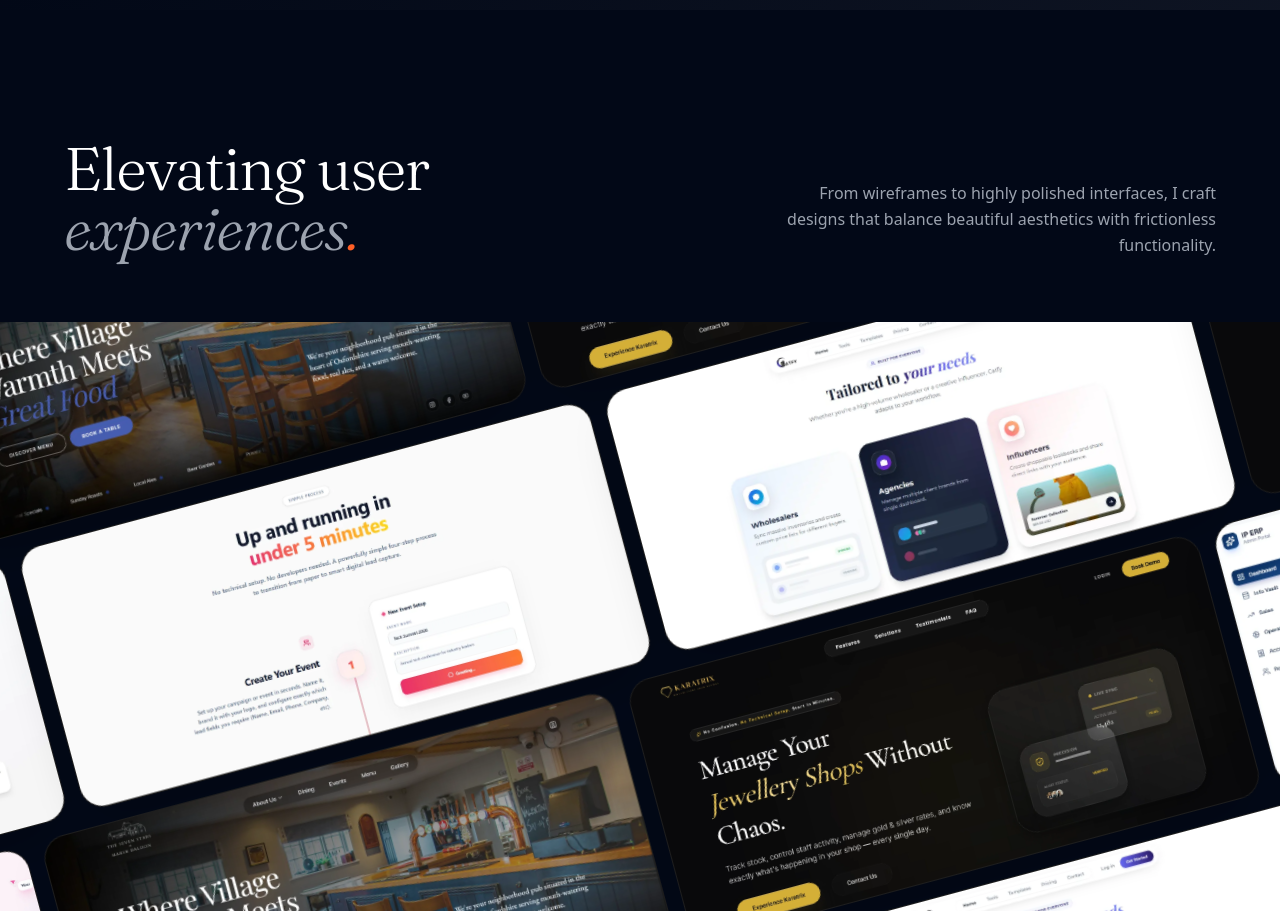
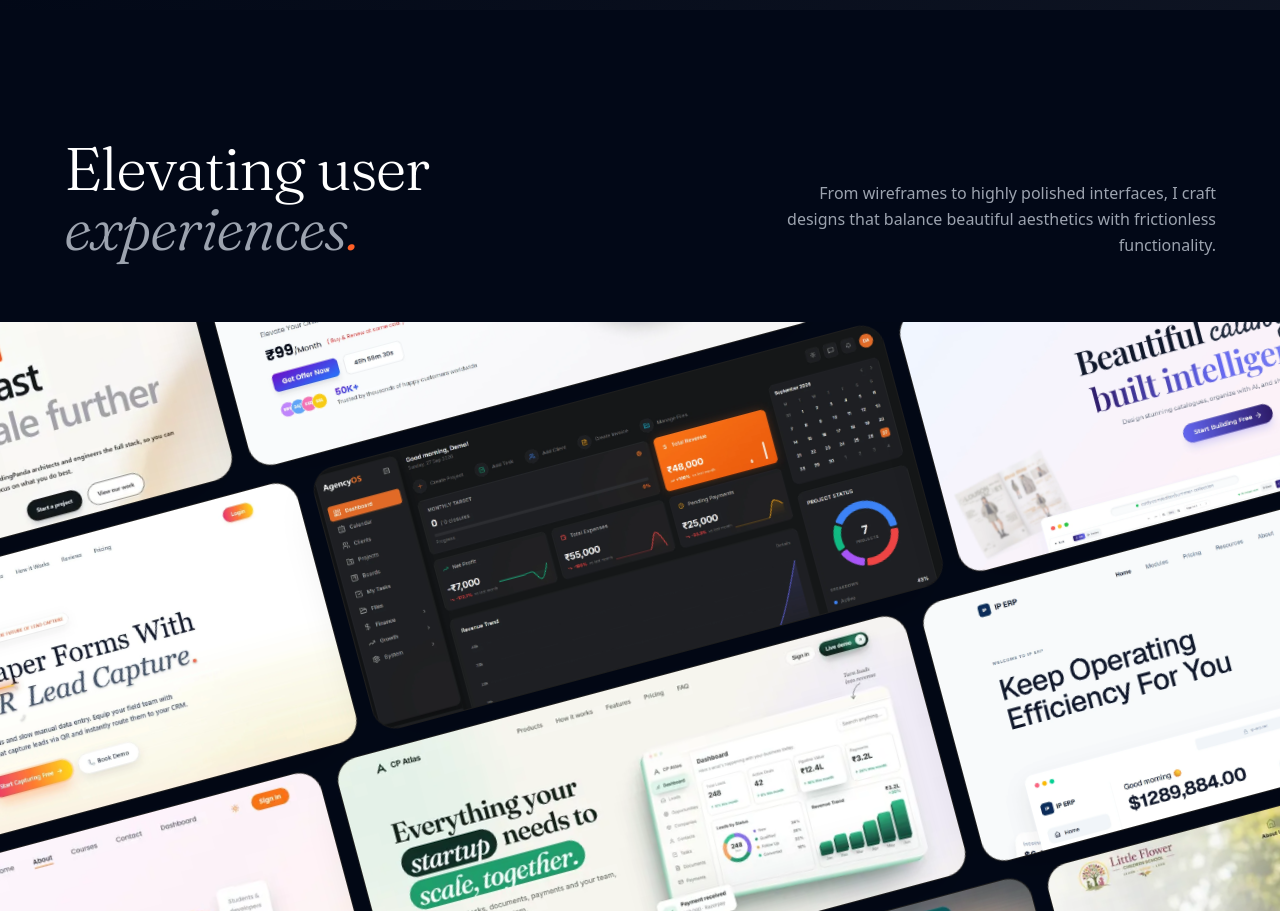
Before and after one commit to Ayushkush1/portfolio2.0, a Next.js app: page / in a window 1280 px wide. Shown: the part 8860-9771 px from the top of the page. Built offline with nearby package versions, Linux system fonts and the light colour scheme; no server answers.

Commit message:
feat: add DesignShowcase and GridMotion components for interactive image displays

```diff
--- a/src/components/DesignShowcase.tsx
+++ b/src/components/DesignShowcase.tsx
@@ -3,37 +3,29 @@ import { motion } from "framer-motion";
 import { useRef } from "react";
 import GridMotion from "./GridMotion";
 
+// Every image shows once across the two fully-visible middle rows:
+// the first half goes in the upper middle row, the rest in the lower one.
+// The top & bottom rows reuse these automatically, so just add or remove lines here.
 const designs = [
-    // Row 1
     "/assets/AgencyOS_1.webp",
     "/assets/Catfy_LandignPage1.webp",
     "/assets/TheSevenStar_LandingPage1.webp",
     "/assets/Karatrix_LandingPage1.webp",
-
-    // Row 2
-    "/assets/Erp_Dashboard.webp",
-    "/assets/Catfy_LandignPage2.webp",
+    "/assets/sites/kokalachi.webp",
+    "/assets/sites/little-flower-schools.webp",
     "/assets/CodignPanda_LandignPage1.webp",
     "/assets/Leadzenor_LandingPage1.webp",
-
-    // Row 3
+    "/assets/sites/cp-atlas.webp",
     "/assets/Erp_LandinPage1.webp",
+    "/assets/sites/coding-pandas-studio.webp",
     "/assets/EricHost1.webp",
-    "/assets/Leadzenor_LandingPage2.webp",
-
-    // Row 4
-    "/assets/Catfy_LandignPage3.webp",
-    "/assets/Karatrix_LandingPage2.webp",
-    "/assets/TheSevenStar_LandingPage3.webp",
+    "/assets/sites/neatroots.webp",
+    "/assets/sites/seven-stars.webp",
+    "/assets/sites/coding-pandas.webp",
 ];
 
 const DesignShowcase = () => {
     const containerRef = useRef<HTMLElement>(null);
-
-    // Create 28 items by repeating designs
-    const gridItems = Array.from({ length: 28 }, (_, index) => {
-        return designs[index % designs.length];
-    });
 
     return (
         <section id="design" ref={containerRef} className="py-24 md:py-32 bg-background relative overflow-hidden">
@@ -73,7 +65,7 @@ const DesignShowcase = () => {
 
             {/* Interactive GridMotion Container */}
             <div className="w-full h-[500px] md:h-[700px] relative z-20">
-                <GridMotion items={gridItems} gradientColor="transparent" />
+                <GridMotion items={designs} gradientColor="transparent" />
             </div>
         </section>
     );
--- a/src/components/GridMotion.tsx
+++ b/src/components/GridMotion.tsx
@@ -12,10 +12,21 @@ const GridMotion: FC<GridMotionProps> = ({ items = [], gradientColor = 'black' }
   const rowRefs = useRef<(HTMLDivElement | null)[]>([]);
   const mouseXRef = useRef<number>(typeof window !== 'undefined' ? window.innerWidth / 2 : 0);
 
-  const totalItems = 28;
-  const itemsPerRow = 7;
-  const defaultItems = Array.from({ length: totalItems }, (_, index) => `Item ${index + 1}`);
-  const combinedItems = items.length > 0 ? items.slice(0, totalItems) : defaultItems;
+  const copies = 2; // each row is repeated so the marquee wraps seamlessly
+  const defaultItems = Array.from({ length: 28 }, (_, index) => `Item ${index + 1}`);
+  const combinedItems = items.length > 0 ? items : defaultItems;
+  // Only the two middle rows are fully visible, so every item is split between them.
+  // The partly-hidden top & bottom rows reuse those items, shifted so neighbours differ.
+  const half = Math.ceil(combinedItems.length / 2);
+  const middleTop = combinedItems.slice(0, half);
+  const middleBottom = combinedItems.slice(half);
+  const rotate = <T,>(arr: T[]) => {
+    const shift = Math.floor(arr.length / 2);
+    return [...arr.slice(shift), ...arr.slice(0, shift)];
+  };
+  const rows = [rotate(middleBottom), middleTop, middleBottom, rotate(middleTop)];
+  const rowLengthsRef = useRef<number[]>([]);
+  rowLengthsRef.current = rows.map(row => row.length);
 
   useEffect(() => {
     gsap.ticker.lagSmoothing(0);
@@ -31,7 +42,7 @@ const GridMotion: FC<GridMotionProps> = ({ items = [], gradientColor = 'black' }
 
     const updateMotion = (): void => {
       // Continuous one-way marquee: rows never slow down or reverse.
-      // Each row holds 3 copies of its cards, so wrapping by one copy's width is seamless.
+      // Each row holds repeated copies of its cards, so wrapping by one copy's width is seamless.
       const travelled = gsap.ticker.time * scrollSpeed;
       const targetMouse = (mouseXRef.current / window.innerWidth) * maxMoveAmount - maxMoveAmount / 2;
 
@@ -39,7 +50,7 @@ const GridMotion: FC<GridMotionProps> = ({ items = [], gradientColor = 'black' }
         if (!row) return;
         const direction = index % 2 === 0 ? 1 : -1;
         const first = row.children[0] as HTMLElement | undefined;
-        const nextSet = row.children[itemsPerRow] as HTMLElement | undefined;
+        const nextSet = row.children[rowLengthsRef.current[index]] as HTMLElement | undefined;
         if (!first || !nextSet) return;
         const period = nextSet.offsetLeft - first.offsetLeft;
 
@@ -69,7 +80,7 @@ const GridMotion: FC<GridMotionProps> = ({ items = [], gradientColor = 'black' }
       >
         <div className="absolute inset-0 pointer-events-none z-[4] bg-[length:250px]"></div>
         <div className="md:gap-4 gap-2 flex-none relative w-max h-max grid grid-rows-4 grid-cols-1 rotate-[-15deg] origin-center z-[2]">
-          {Array.from({ length: 4 }, (_, rowIndex) => (
+          {rows.map((rowItems, rowIndex) => (
             <div
               key={rowIndex}
               className="flex gap-2 md:gap-4 w-max"
@@ -78,8 +89,8 @@ const GridMotion: FC<GridMotionProps> = ({ items = [], gradientColor = 'black' }
                 if (el) rowRefs.current[rowIndex] = el;
               }}
             >
-              {Array.from({ length: itemsPerRow * 3 }, (_, itemIndex) => {
-                const content = combinedItems[rowIndex * itemsPerRow + (itemIndex % itemsPerRow)];
+              {Array.from({ length: rowItems.length * copies }, (_, itemIndex) => {
+                const content = rowItems[itemIndex % rowItems.length];
                 return (
                   <div key={itemIndex} className="relative shrink-0">
                     <div className="relative w-[360px] sm:w-[400px] md:w-[590px] h-[170px] sm:h-[180px] md:h-[270px] overflow-hidden rounded-[20px] md:rounded-3xl bg-[#111] border border-white/5 flex items-center justify-center text-white text-[1.5rem] shadow-2xl">
@@ -87,6 +98,8 @@ const GridMotion: FC<GridMotionProps> = ({ items = [], gradientColor = 'black' }
                         <img
                           src={content}
                           alt="Design Showcase"
+                          loading="lazy"
+                          decoding="async"
                           className="w-full h-full object-cover object-top absolute top-0 left-0"
                         />
                       ) : (
```
Also changed, not shown: 1 other file (tests, documents, lock files or other folders).
